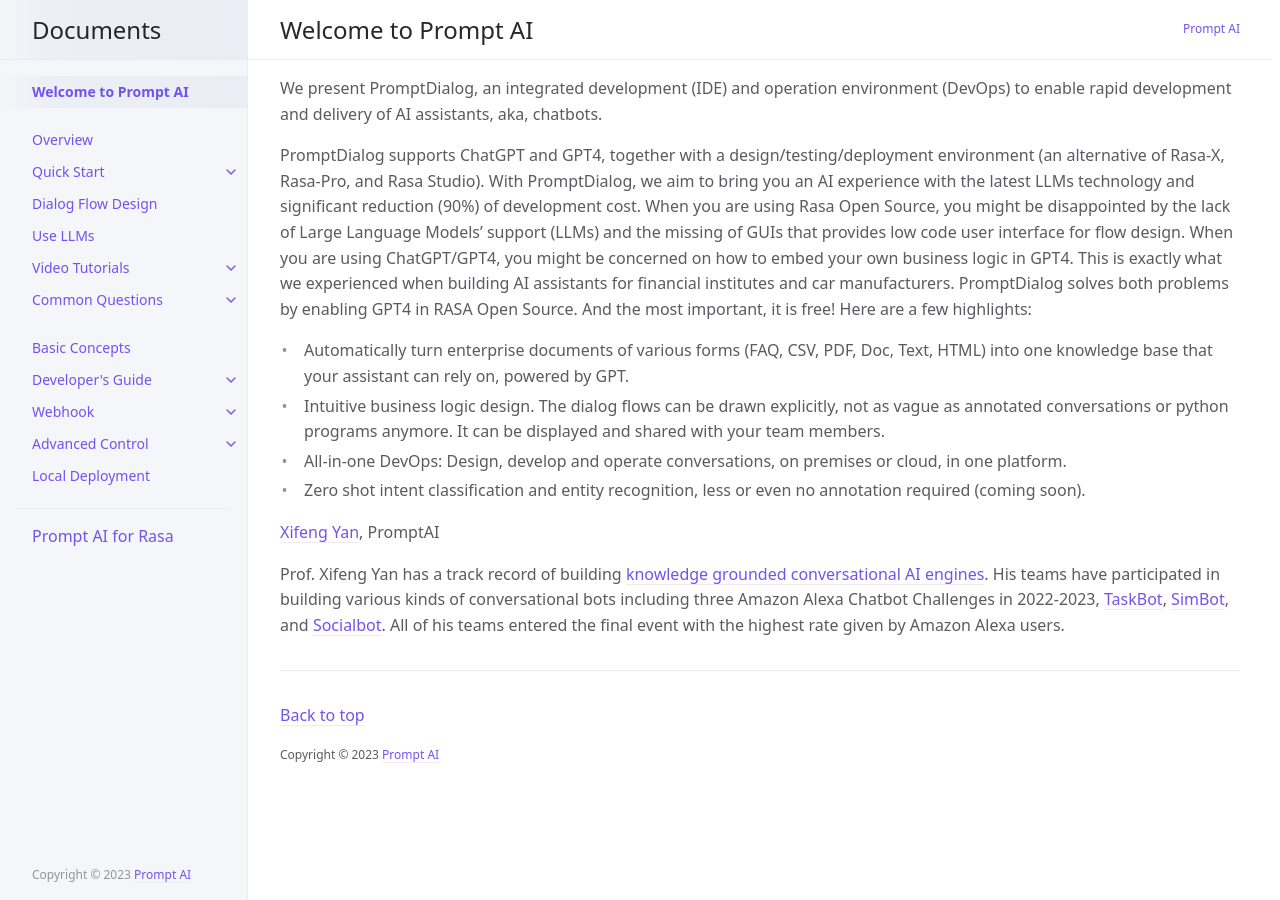
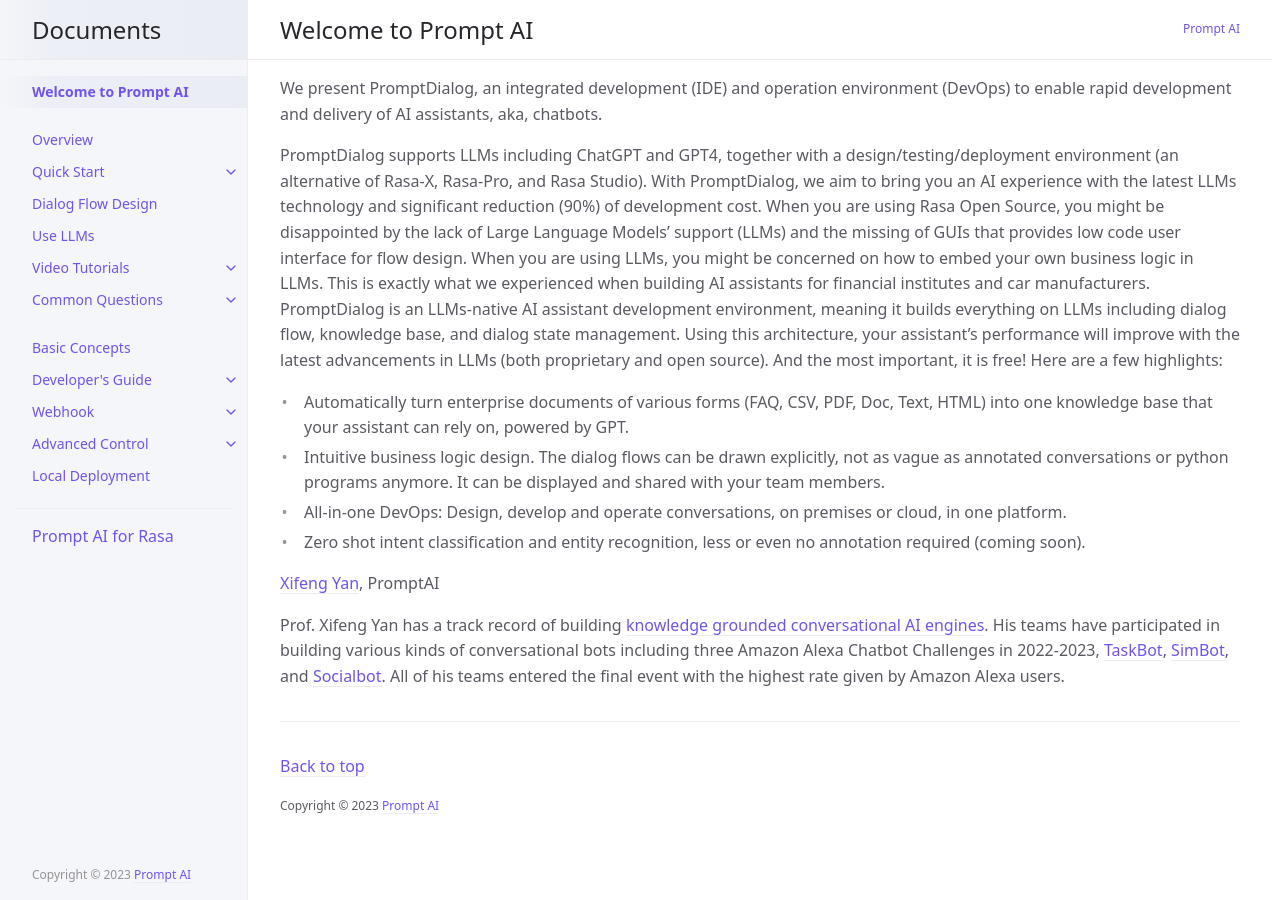
Before and after one commit to ws-cd/ws-cd.github.io, a Jekyll site: the page built from docs/about/index.md, in a window 1280 px wide. Built offline with Jekyll 4.4.1, drawn with Linux system fonts in a browser that asks for light colours.

Commit message:
Update index.md

```diff
--- a/docs/about/index.md
+++ b/docs/about/index.md
@@ -9,8 +9,8 @@ has_children: false
 
 We present PromptDialog, an integrated development (IDE) and operation environment (DevOps) to enable rapid development and delivery of AI assistants, aka, chatbots.
 
-PromptDialog supports ChatGPT and GPT4, together with a design/testing/deployment environment (an alternative of Rasa-X, Rasa-Pro, and Rasa Studio).  With PromptDialog, we aim to bring you an AI experience with the latest LLMs technology and significant reduction (90%) of development cost.
-When you are using Rasa Open Source, you might be disappointed by the lack of Large Language Models’ support (LLMs) and the missing of GUIs that provides low code user interface for flow design.  When you are using ChatGPT/GPT4, you might be concerned on how to embed your own business logic in GPT4.  This is exactly what we experienced when building AI assistants for financial institutes and car manufacturers.  PromptDialog solves both problems by enabling GPT4 in RASA Open Source.  And the most important, it is free!  Here are a few highlights:
+PromptDialog supports LLMs including ChatGPT and GPT4, together with a design/testing/deployment environment (an alternative of Rasa-X, Rasa-Pro, and Rasa Studio).  With PromptDialog, we aim to bring you an AI experience with the latest LLMs technology and significant reduction (90%) of development cost.
+When you are using Rasa Open Source, you might be disappointed by the lack of Large Language Models’ support (LLMs) and the missing of GUIs that provides low code user interface for flow design.  When you are using LLMs, you might be concerned on how to embed your own business logic in LLMs.  This is exactly what we experienced when building AI assistants for financial institutes and car manufacturers.  PromptDialog is an LLMs-native AI assistant development environment, meaning it builds everything on LLMs including dialog flow, knowledge base, and dialog state management.  Using this architecture, your assistant's performance will improve with the latest advancements in LLMs (both proprietary and open source).  And the most important, it is free!  Here are a few highlights:
 
 * Automatically turn enterprise documents of various forms (FAQ, CSV, PDF, Doc, Text, HTML) into one knowledge base that your assistant can rely on, powered by GPT.
 * Intuitive business logic design. The dialog flows can be drawn explicitly, not as vague as annotated conversations or python programs anymore.  It can be displayed and shared with your team members.
```
